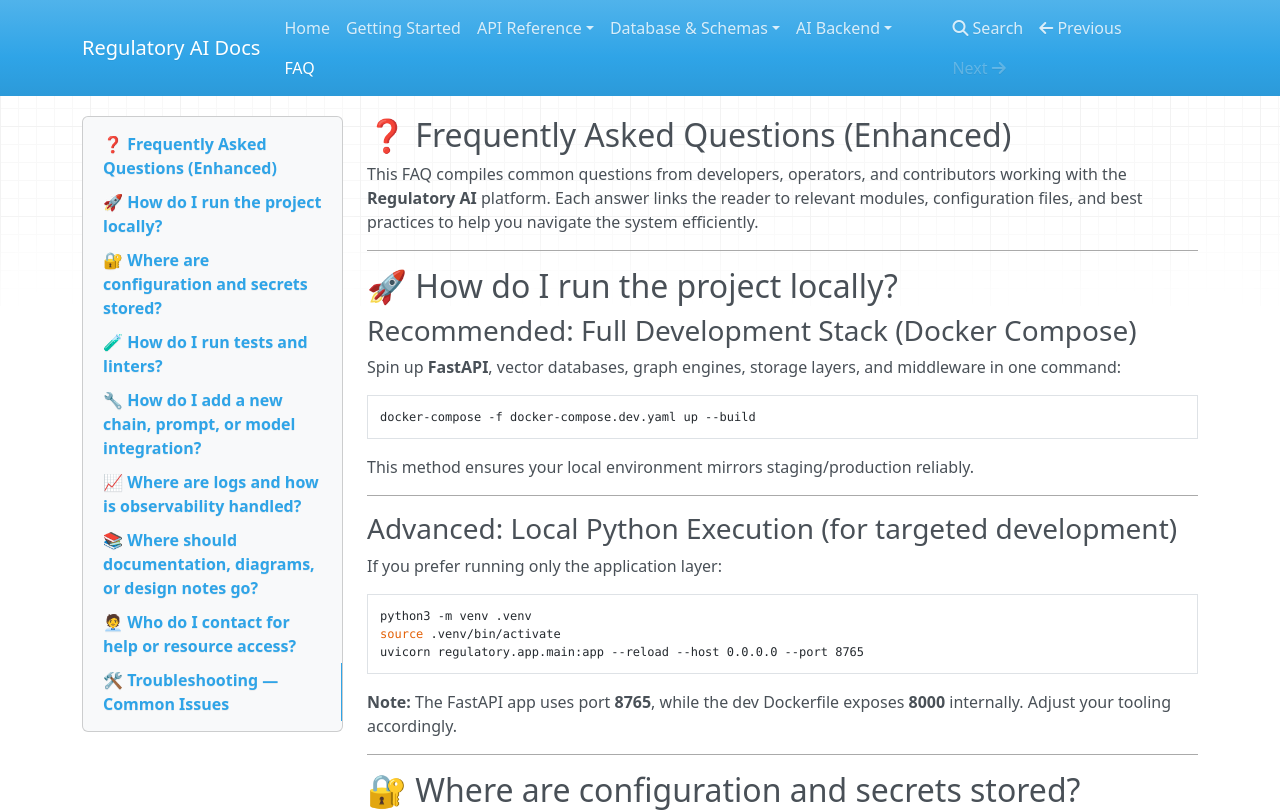
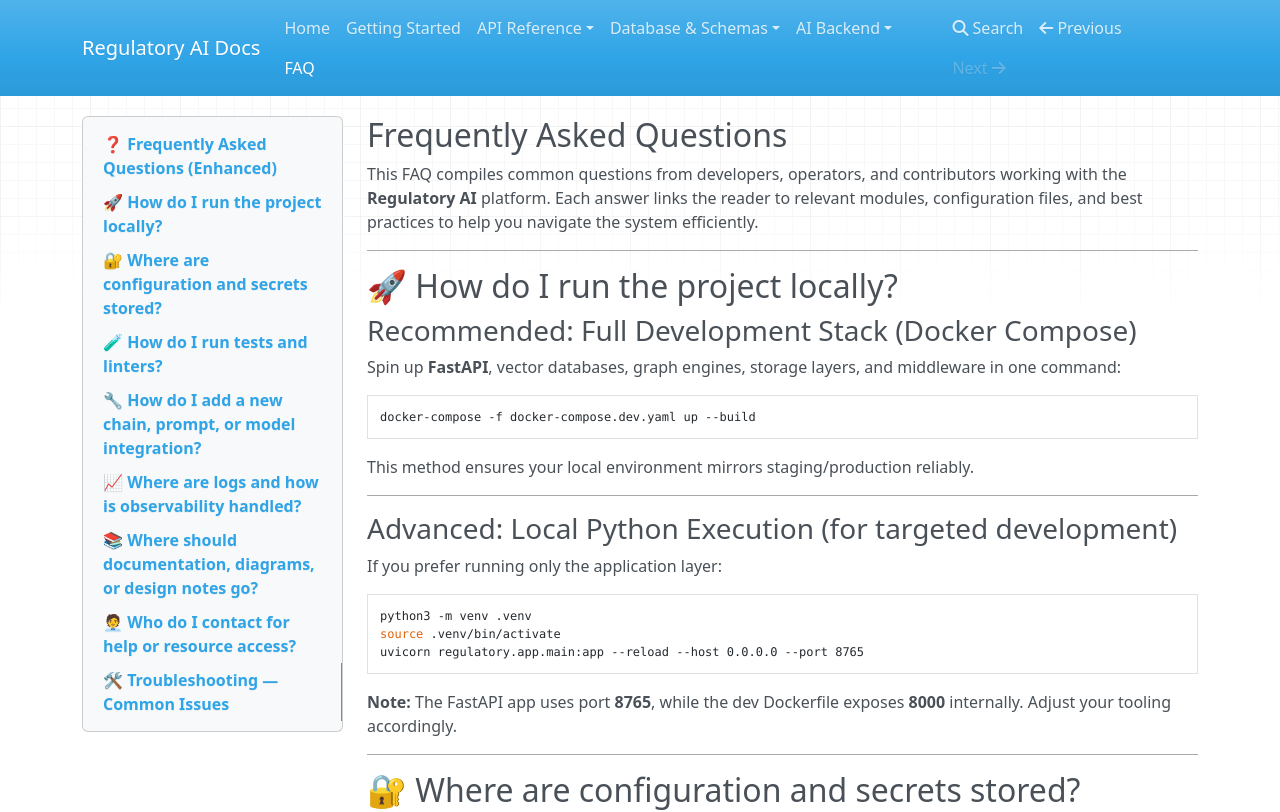
Before and after one commit to prakhar-merai/RegAI-Docs, a plain HTML site: page faq/index.html in a window 1280 px wide. Shown: the top 812 px of the page. Drawn offline with nearby package versions, Linux system fonts and the light colour scheme.

Commit message:
Update index.html

```diff
--- a/faq/index.html
+++ b/faq/index.html
@@ -208,7 +208,7 @@
 </div></div>
                     <div class="col-md-9" role="main">
 
-<h2 id="frequently-asked-questions-enhanced">❓ Frequently Asked Questions (Enhanced)</h2>
+<h2 id="frequently-asked-questions-enhanced">Frequently Asked Questions</h2>
 <p>This FAQ compiles common questions from developers, operators, and contributors working with the <strong>Regulatory AI</strong> platform. Each answer links the reader to relevant modules, configuration files, and best practices to help you navigate the system efficiently.</p>
 <hr />
 <h2 id="how-do-i-run-the-project-locally">🚀 How do I run the project locally?</h2>
```
